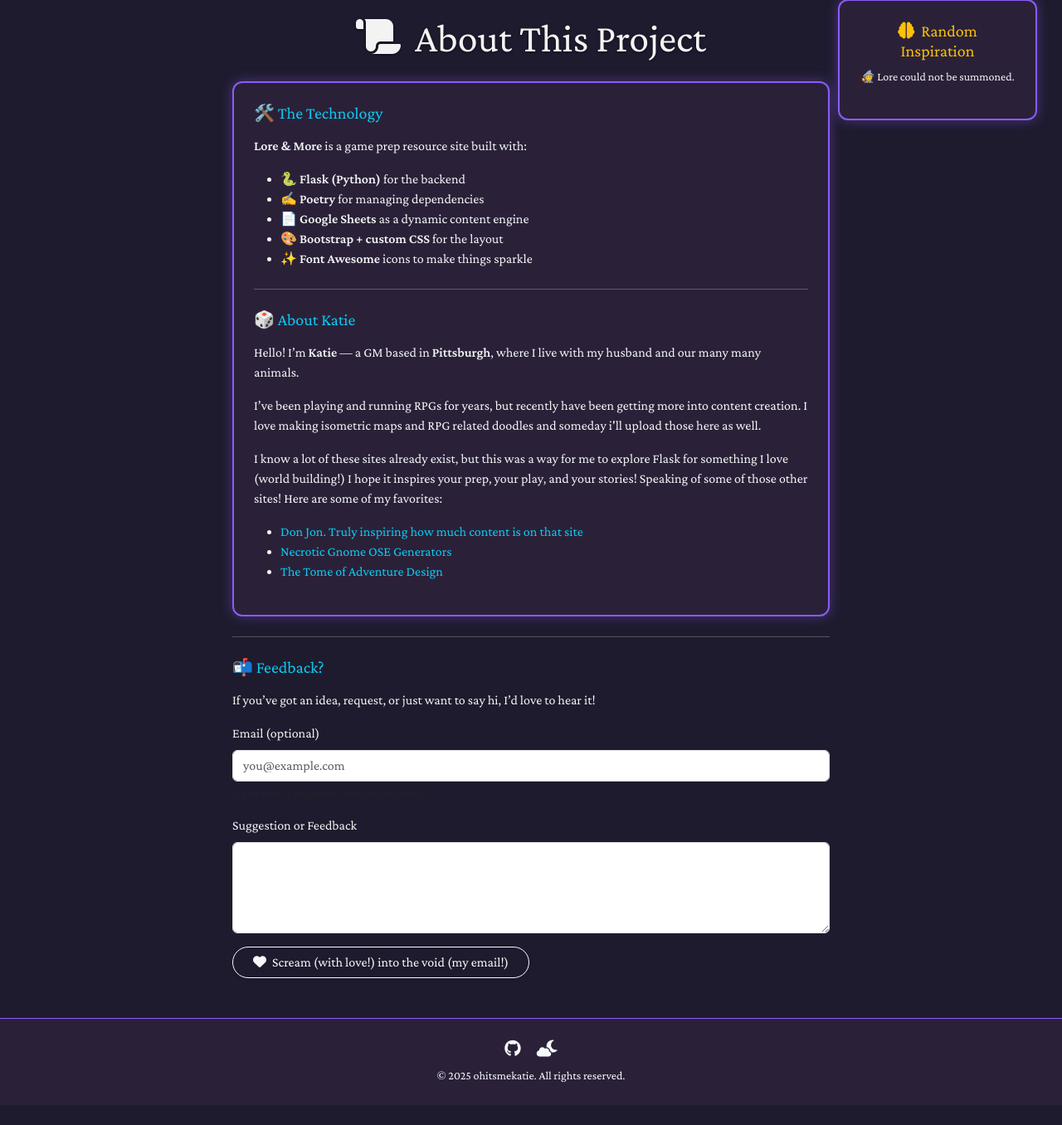
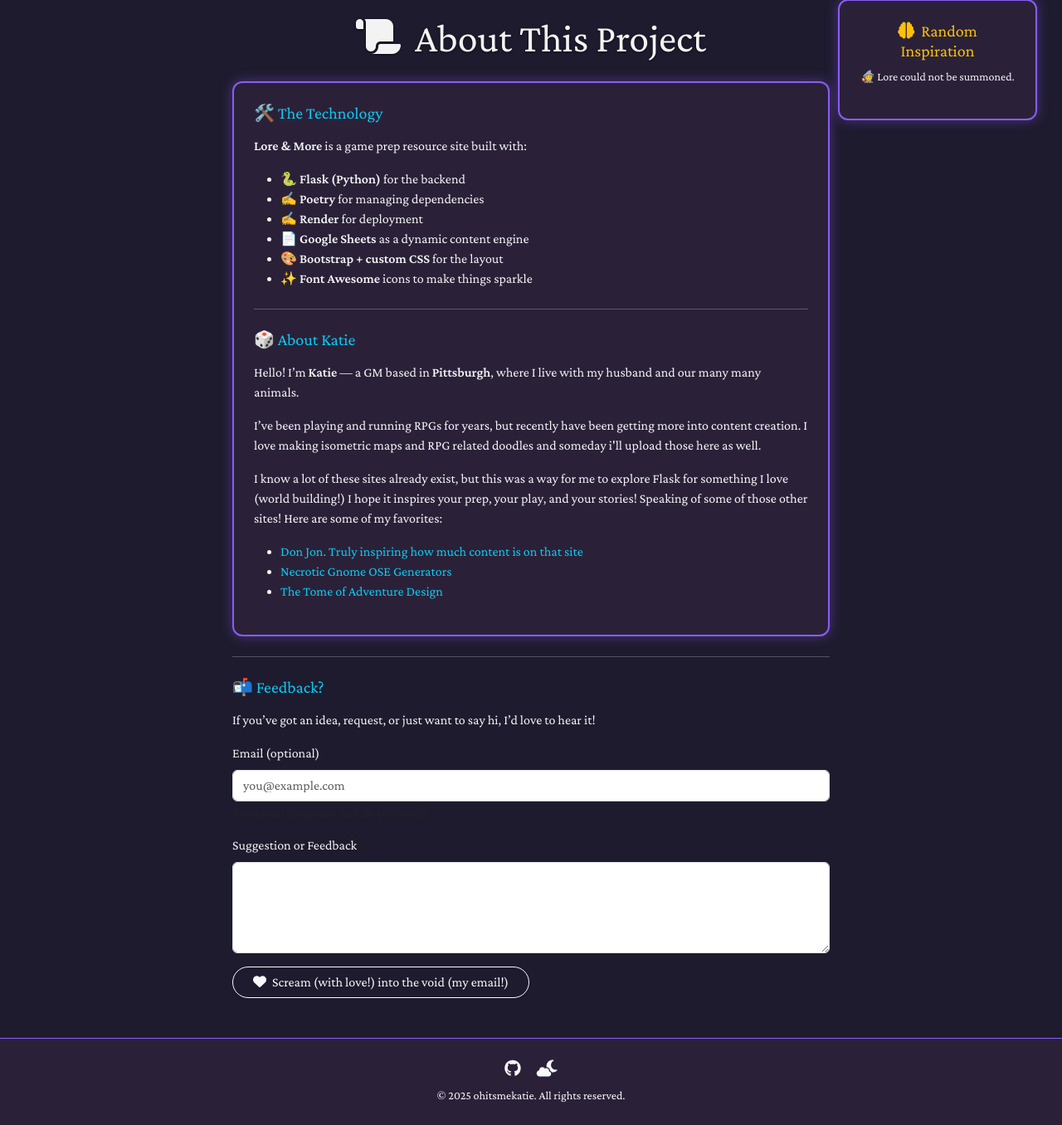
Before and after one commit to ohitsmekatie/ohitsmetables, a Flask app: page /about in a window 1280 px wide. Shown: the part 101-1457 px from the top of the page at 83% size. Before the commit the page ends 1406 px from the top, so only its background shows below. Run offline with Flask 3, Linux system fonts and the light colour scheme.

Commit message:
add favicon

```diff
--- a/app/templates/about.html
+++ b/app/templates/about.html
@@ -17,6 +17,7 @@
     <ul>
       <li>🐍 <strong>Flask (Python)</strong> for the backend</li>
       <li>✍️ <strong> Poetry </strong> for managing dependencies </li>
+      <li>✍️ <strong> Render </strong> for deployment</li>
       <li>📄 <strong>Google Sheets</strong> as a dynamic content engine</li>
       <li>🎨 <strong>Bootstrap + custom CSS</strong> for the layout</li>
       <li>✨ <strong>Font Awesome</strong> icons to make things sparkle</li>
--- a/app/templates/base.html
+++ b/app/templates/base.html
@@ -4,6 +4,8 @@
     <meta charset="utf-8">
     <title>Lore & More by ohitsmekatie</title>
     <meta name="viewport" content="width=device-width, initial-scale=1">
+    <link rel="icon" type="image/x-icon" href="{{ url_for('static', filename='favicon.ico') }}">
+
 
     <!-- Bootstrap + Font Awesome + Theme -->
     <link href="https://cdn.jsdelivr.net/npm/bootstrap@5.3.0/dist/css/bootstrap.min.css" rel="stylesheet">
```
